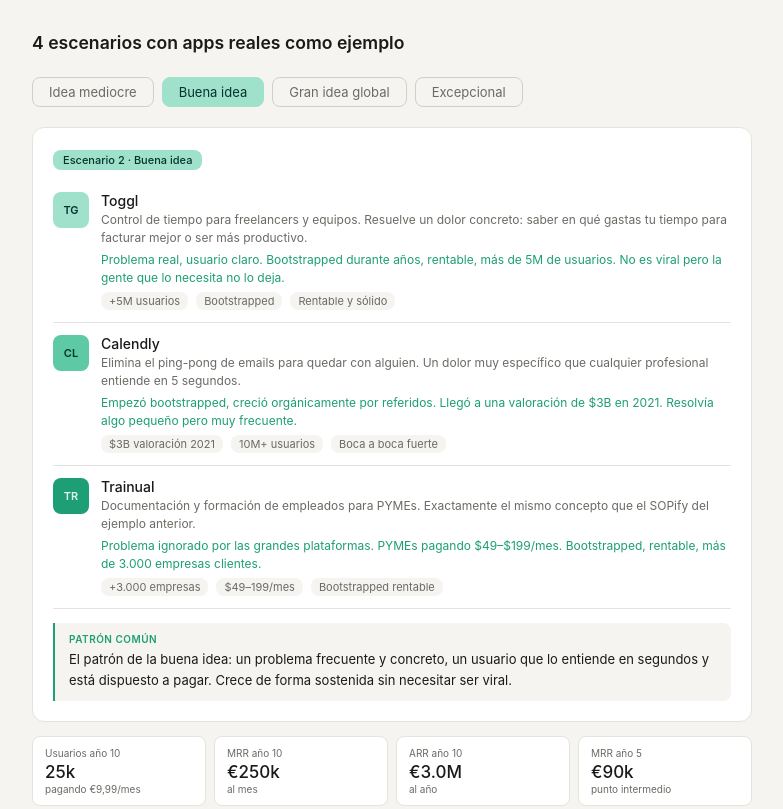
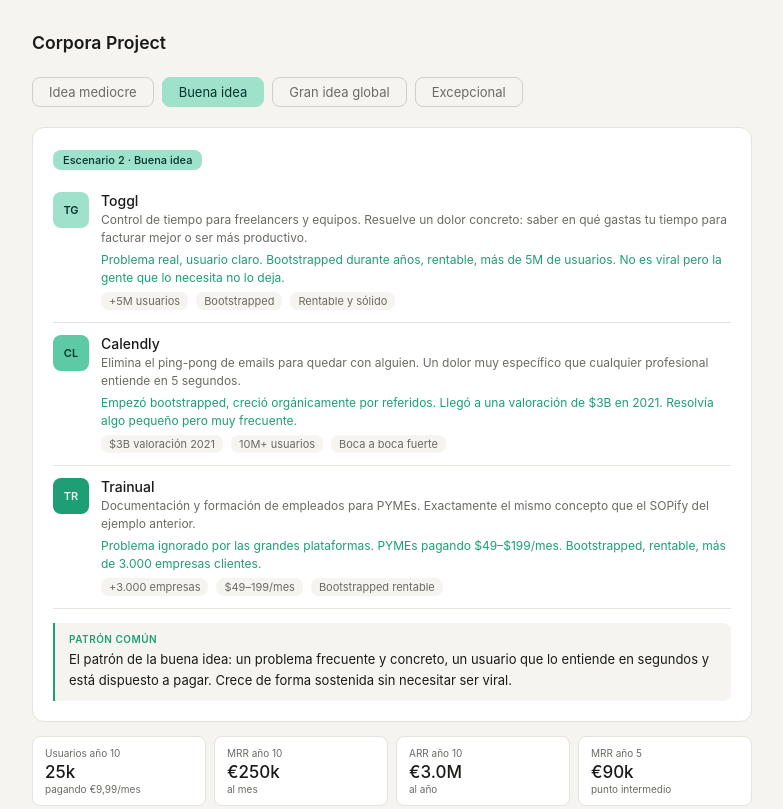
Before and after one commit to Project-N-O/Project-N-O.github.io, a plain HTML site: page index.html in a window 1280 px wide. Shown: the top 809 px of the page, without its empty margins (248-1031 px from the left). Drawn offline with nearby package versions, Linux system fonts and the light colour scheme.

Commit message:
Update index.html

```diff
--- a/index.html
+++ b/index.html
@@ -145,7 +145,7 @@
 </head>
 <body>
 <div class="page">
-  <h1>4 escenarios con apps reales como ejemplo</h1>
+  <h1>Corpora Project</h1>
 
   <div class="tabs">
     <button class="tab" onclick="set(0)" id="tab0">Idea mediocre</button>
```
